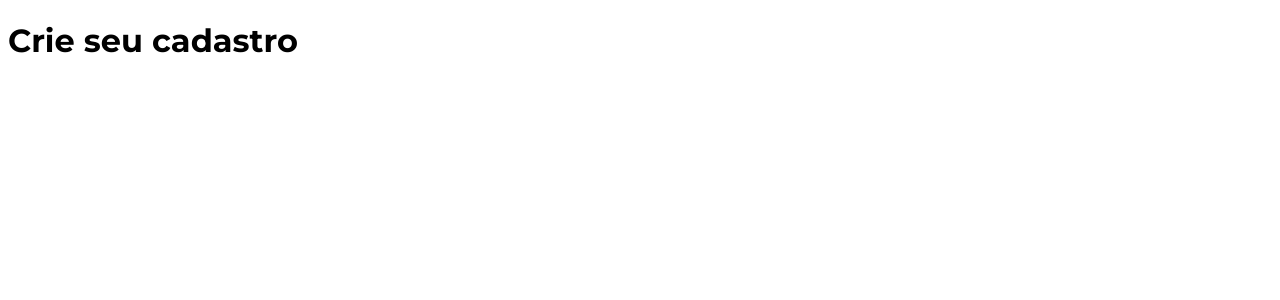
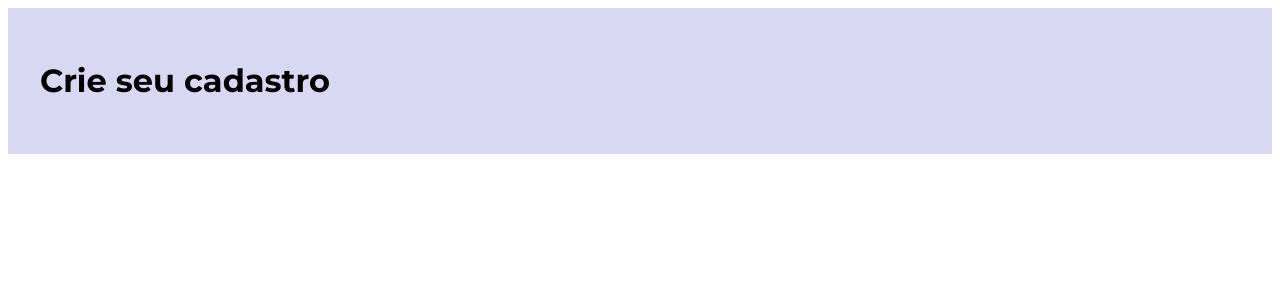
Before and after one commit to viniciosneves/freelando-base, a React (Vite) app: page / in a window 1280 px wide. Shown: the top 300 px of the page. Built offline with nearby package versions, Linux system fonts and the light colour scheme.

Commit message:
Card component

```diff
--- a/package.json
+++ b/package.json
@@ -10,6 +10,7 @@
   },
   "dependencies": {
     "@emotion/react": "^11.10.5",
+    "@emotion/styled": "^11.10.5",
     "react": "^18.2.0",
     "react-dom": "^18.2.0"
   },
--- a/src/App.jsx
+++ b/src/App.jsx
@@ -1,10 +1,13 @@
+import Card from "./components/Card"
 import GlobalStyles from "./theme/GlobalStyles"
 
 function App() {
   return (
     <div>
       <GlobalStyles />
-      <h1>Crie seu cadastro</h1>
+      <Card>
+        <h1>Crie seu cadastro</h1>
+      </Card>
     </div>
   )
 }
--- /dev/null
+++ b/src/components/Card/Card.jsx
@@ -0,0 +1,12 @@
+import styled from '@emotion/styled'
+
+const StyledCard = styled.div`
+    background: #D9D7F4;
+    padding: 32px;
+`
+
+export const Card = ({children}) => {
+    return <StyledCard>
+        {children}
+    </StyledCard>
+}
--- /dev/null
+++ b/src/components/Card/index.jsx
@@ -0,0 +1,3 @@
+import { Card } from "./Card";
+
+export default Card
```
Also changed, not shown: 1 other file (tests, documents, lock files or other folders).
